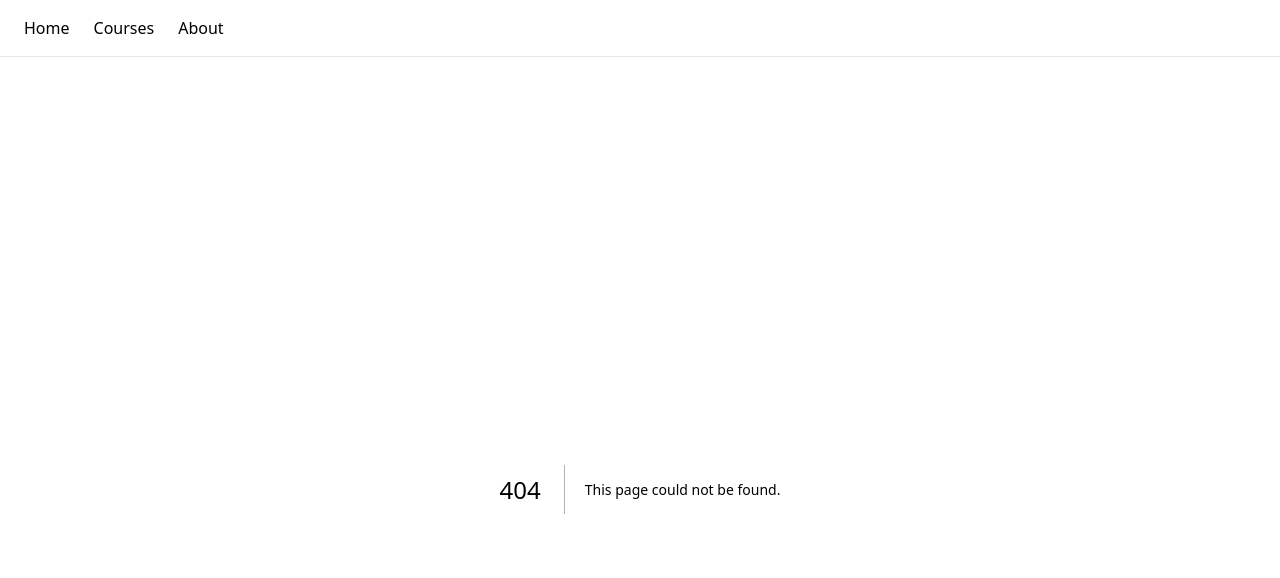
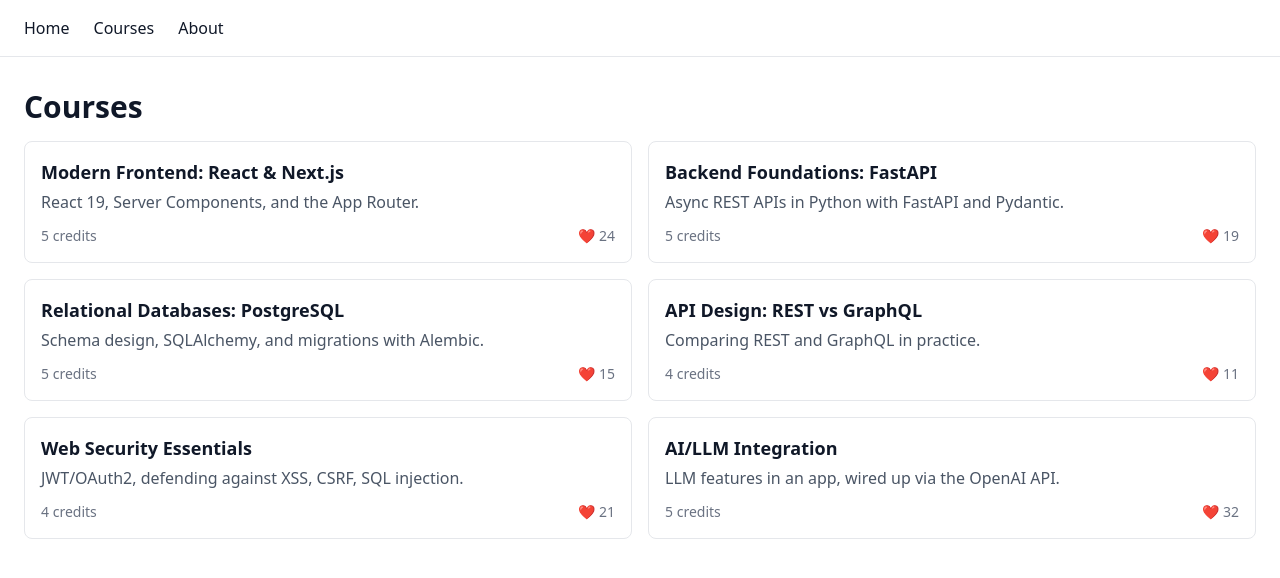
Before and after one commit to killercraftcryt/course-catalog, a Next.js app: page /courses in a window 1280 px wide. Before the commit this address had no page. Shown: the top 578 px of the page. Built offline with nearby package versions, Linux system fonts and the light colour scheme.

Commit message:
feat: add about and courses list pages

```diff
--- /dev/null
+++ b/app/about/page.tsx
@@ -0,0 +1,17 @@
+export default function AboutPage() {
+  return (
+    <div className="flex flex-col gap-4 max-w-2xl">
+      <h1 className="text-3xl font-bold">About</h1>
+      <p className="text-gray-600">
+        This course catalog was built as the semester project for the
+        &quot;Advanced Web Technologies&quot; course. It showcases the App
+        Router, Server and Client Components, dynamic routing, and basic
+        TypeScript typing in Next.js.
+      </p>
+      <p className="text-gray-600">
+        The project starts as a simple scaffold in Lab 1 and grows with each
+        following lab throughout the semester.
+      </p>
+    </div>
+  );
+}
--- /dev/null
+++ b/app/courses/page.tsx
@@ -0,0 +1,24 @@
+import CourseCard from "@/components/CourseCard";
+import { getCourses } from "@/lib/courses";
+
+export default async function CoursesPage() {
+  const courses = await getCourses();
+
+  return (
+    <div className="flex flex-col gap-4">
+      <h1 className="text-3xl font-bold">Courses</h1>
+      <div className="grid gap-4 sm:grid-cols-2">
+        {courses.map((course) => (
+          <CourseCard
+            key={course.id}
+            id={course.id}
+            title={course.title}
+            description={course.description}
+            credits={course.credits}
+            likes={course.likes}
+          />
+        ))}
+      </div>
+    </div>
+  );
+}
--- /dev/null
+++ b/components/CourseCard.tsx
@@ -0,0 +1,31 @@
+import Link from "next/link";
+
+type CourseCardProps = {
+  id: string;
+  title: string;
+  description: string;
+  credits: number;
+  likes: number;
+};
+
+export default function CourseCard({
+  id,
+  title,
+  description,
+  credits,
+  likes,
+}: CourseCardProps) {
+  return (
+    <Link
+      href={`/courses/${id}`}
+      className="block rounded-lg border border-gray-200 p-4 hover:shadow-md hover:border-blue-300 transition-all"
+    >
+      <h2 className="text-lg font-semibold">{title}</h2>
+      <p className="text-gray-600 mt-1">{description}</p>
+      <div className="flex items-center justify-between mt-3 text-sm text-gray-500">
+        <span>{credits} credits</span>
+        <span>❤ {likes}</span>
+      </div>
+    </Link>
+  );
+}
```
